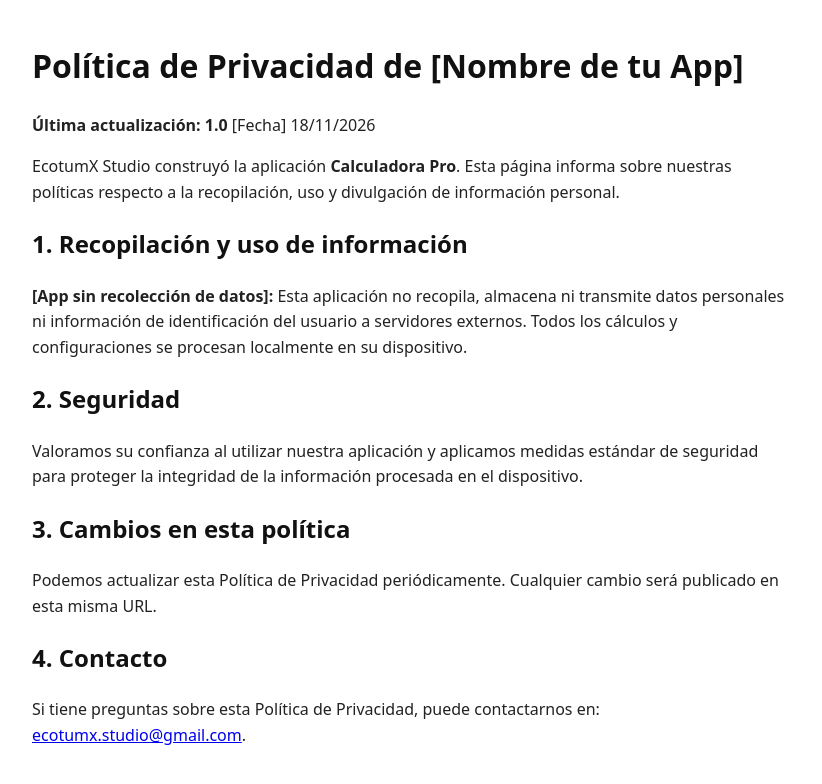
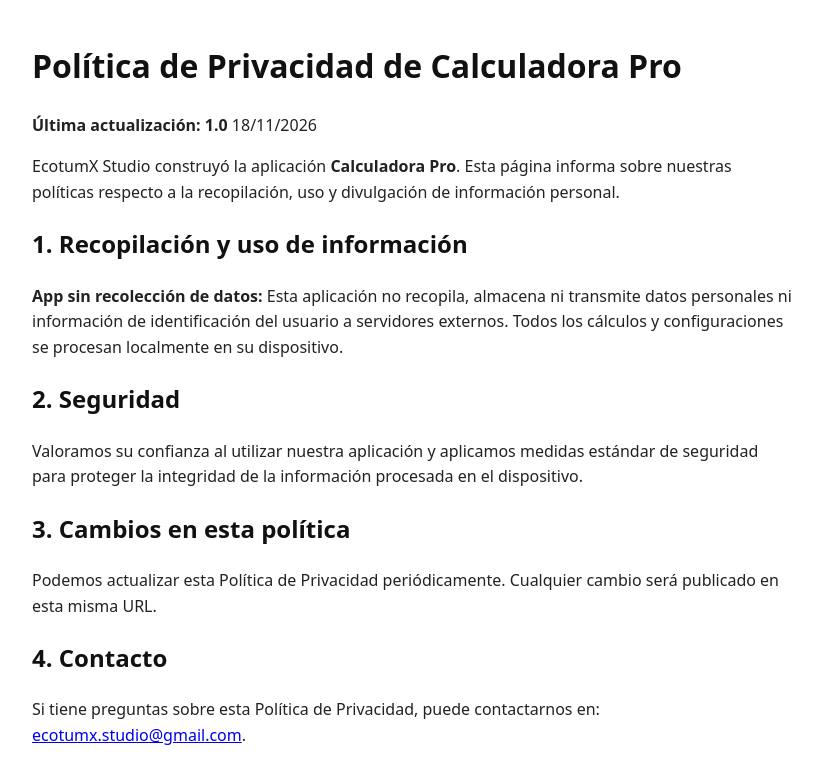
Before and after one commit to Eco-Studio/CalculadoraPro-privacy, a plain HTML site: page index.html in a window 1280 px wide. Shown: the whole page, without its empty margins (228-1050 px from the left). Drawn offline with Linux system fonts and the light colour scheme.

Commit message:
Update index.html

```diff
--- a/index.html
+++ b/index.html
@@ -10,13 +10,13 @@
   </style>
 </head>
 <body>
-  <h1>Política de Privacidad de [Nombre de tu App]</h1>
-  <p><strong>Última actualización: 1.0 </strong> [Fecha] 18/11/2026</p>
+  <h1>Política de Privacidad de Calculadora Pro</h1>
+  <p><strong>Última actualización: 1.0 </strong> 18/11/2026</p>
 
   <p>EcotumX Studio construyó la aplicación <strong>Calculadora Pro</strong>. Esta página informa sobre nuestras políticas respecto a la recopilación, uso y divulgación de información personal.</p>
 
   <h2>1. Recopilación y uso de información</h2>
-  <p><strong>[App sin recolección de datos]:</strong> Esta aplicación no recopila, almacena ni transmite datos personales ni información de identificación del usuario a servidores externos. Todos los cálculos y configuraciones se procesan localmente en su dispositivo.</p>
+  <p><strong>App sin recolección de datos:</strong> Esta aplicación no recopila, almacena ni transmite datos personales ni información de identificación del usuario a servidores externos. Todos los cálculos y configuraciones se procesan localmente en su dispositivo.</p>
 
 
   <h2>2. Seguridad</h2>
```
